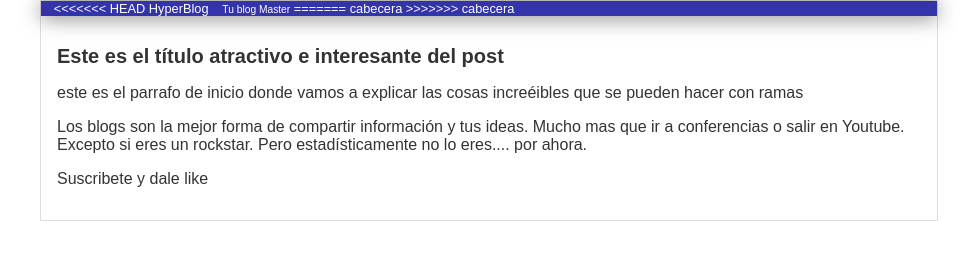
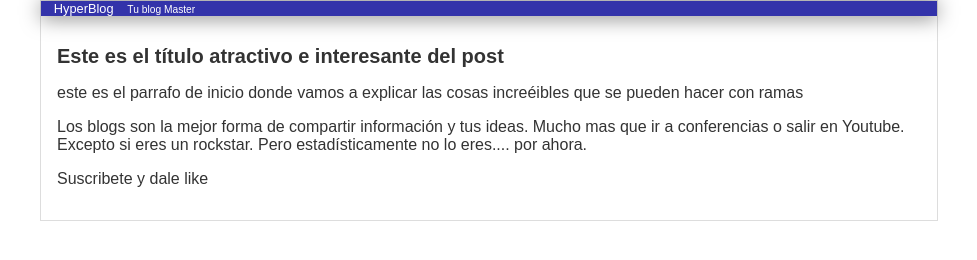
Before and after one commit to Migfive/hyperblog, a plain HTML site: page index.html in a window 1280 px wide. Shown: the whole page, without its empty margins (151-1128 px from the left). Drawn offline with Linux system fonts and the light colour scheme.

Commit message:
guarde el Head

```diff
--- a/index.html
+++ b/index.html
@@ -9,12 +9,8 @@
 <body>
     <div id="container">
         <div id="cabecera">
-<<<<<<< HEAD
             HyperBlog
             <span id="tagline">Tu blog Master</span>
-=======
-            cabecera
->>>>>>> cabecera
         </div>
         <div id="post">
             <h1 >
```
